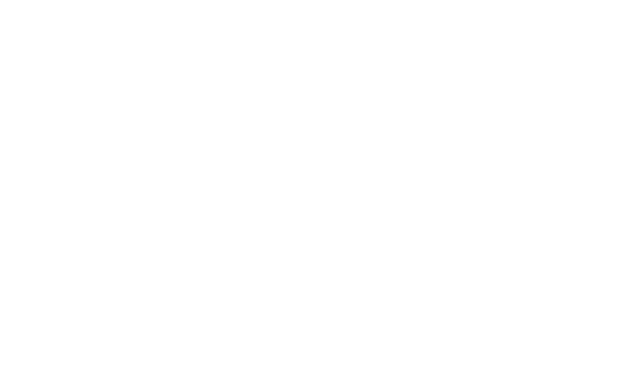
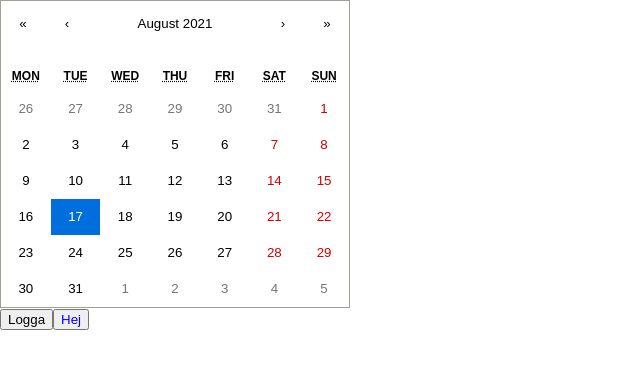
Before and after one commit to iidalindh/Restaurant, a React (Create React App) app in the folder Client/: page /booking in a window 1280 px wide. Shown: the top 368 px of the page, without its empty margins (0-640 px from the left). Built offline with nearby package versions, Linux system fonts and the light colour scheme.

Commit message:
Sebbe kollar på fel

```diff
--- a/Client/package.json
+++ b/Client/package.json
@@ -8,9 +8,11 @@
     "@testing-library/user-event": "^12.8.3",
     "@types/jest": "^26.0.24",
     "@types/node": "^12.20.19",
-    "@types/react": "^17.0.18",
+    "@types/react": "^17.0.19",
     "@types/react-dom": "^17.0.9",
+    "@types/styled-components": "^5.1.12",
     "axios": "^0.21.1",
+    "moment": "^2.29.1",
     "node-sass": "^6.0.1",
     "react": "^17.0.2",
     "react-calendar": "^3.4.0",
@@ -45,6 +47,7 @@
     ]
   },
   "devDependencies": {
+    "@types/react-calendar": "^3.4.3",
     "@types/react-router-dom": "^5.1.8"
   }
 }
--- a/Client/src/App.tsx
+++ b/Client/src/App.tsx
@@ -5,6 +5,7 @@
 import { Login } from "./components/login/Login";
 import { Register } from "./components/register/Register";
 import { LandingPage } from "./components/landingPage/LandingPage";
+import { Booking } from "./components/booking/Booking";
 
 function App() {
   return (
@@ -19,6 +20,9 @@
         <Route path="/register">
           <Register />
         </Route>
+        <Route path="/booking">
+          <Booking />
+        </Route>
         <Route path="/admin">
           //Här visar du komponenten som ska visas på den routen
         </Route>
--- a/Client/src/components/booking/Booking.tsx
+++ b/Client/src/components/booking/Booking.tsx
@@ -1,9 +1,47 @@
-import React from 'react';
+import React, { useState } from "react";
+import Calendar from "react-calendar";
+import "react-calendar/dist/Calendar.css";
+import axios from 'axios';
+import styled from 'styled-components';
+
+const Button = styled.button`
+    color: blue;
+`
 
 export const Booking = () => {
-    return (
-        <div>
+  const [dateValue, setDateValue] = useState(new Date());
 
-        </div>
-    )
-}
+  function changeDate(e: any) {
+    setDateValue(e);
+  }
+
+  function onSubmit() {
+    const dataToSend = {
+        date: dateValue,
+        time: 18,
+        numberOfGuests: 4,
+        customerName: "Ida",
+        customerEmail: "bajs@email.com"
+    }
+
+    axios.post('http://localhost:8000/')
+  }
+
+
+
+  return (
+    <div>
+      <form onSubmit={onSubmit}>
+        <Calendar onChange={changeDate} value={dateValue} />
+        <button
+          onClick={() => {
+            console.log(dateValue.toLocaleDateString());
+          }}
+        >
+          Logga
+        </button>
+        <Button>Hej</Button>
+      </form>
+    </div>
+  );
+};
```
Also changed, not shown: 1 other file (tests, documents, lock files or other folders).
